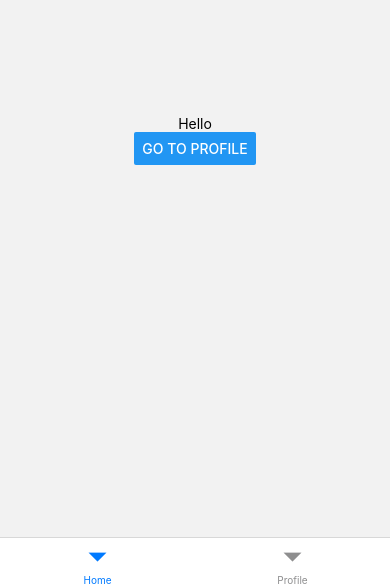
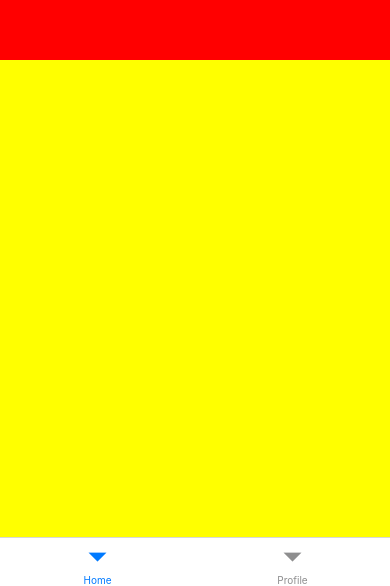
Before and after one commit to vasuAI/POC-s, a React Native app: screen / in a window 390 px wide. Shown: the part 258-844 px from the top of the page. Built offline with nearby package versions, Linux system fonts and the light colour scheme.

Commit message:
flex-box example.

```diff
--- a/src/screens/home/index.tsx
+++ b/src/screens/home/index.tsx
@@ -1,6 +1,6 @@
-import {View, Text, Button} from 'react-native';
+import {View, Text, Button, StyleSheet} from 'react-native';
 import React from 'react';
-import styles from './styles';
+// import styles from './styles';
 import strings from '../../utils/string';
 import {ScreenNames} from '../../navigator/screenNames';
 import {useNavigation} from '@react-navigation/native';
@@ -9,27 +9,23 @@ const Home = () => {
   const navigation: any = useNavigation();
   const navigate = () => {
     // navigation.navigate(ScreenNames.BottomTab, {screen: ScreenNames.Profile});
-    navigation.navigate(
-      ScreenNames.BottomTab,
-      {screen: ScreenNames.Profile},
-      {params},
-    );
-    navigation.navigate(
-      ScreenNames.BottomTab,
-      {screen: ScreenNames.Profile},
-      params,
-    );
-    navigation.navigate(ScreenNames.BottomTab, {
-      screen: ScreenNames.Profile,
-      params,
-    });
+    navigation.navigate(ScreenNames.Profile);
   };
   return (
-    <View style={styles.root}>
-      <Text>{strings.hello}</Text>
-      <Button title="Go to Profile" onPress={navigate} />
+    <View style={styles.main}>
+      <View style={styles.red} />
+      <View style={styles.yellow} />
+
+      {/* <Text>{strings.hello}</Text>
+      <Button title="Go to Profile" onPress={navigate} /> */}
     </View>
   );
 };
 
 export default Home;
+
+const styles = StyleSheet.create({
+  main: {flex: 1, backgroundColor: 'orange'},
+  red: {flex: 0.4, backgroundColor: 'red'},
+  yellow: {flex: 0.6, backgroundColor: 'yellow'},
+});
--- a/src/screens/profile/index.tsx
+++ b/src/screens/profile/index.tsx
@@ -1,20 +1,28 @@
-import {View, Text, Button} from 'react-native';
+import {View, Text, Button, StyleSheet, SafeAreaView} from 'react-native';
 import React from 'react';
 import styles from '../home/styles';
 import {useNavigation} from '@react-navigation/native';
 import {ScreenNames} from '../../navigator/screenNames';
 
 const Profile = () => {
-  const navigation = useNavigation();
+  const navigation: any = useNavigation();
   const navigate = () => {
-    navigation.navigate(ScreenNames.Home);
+    navigation.navigate('Home');
   };
   return (
-    <View style={styles.root}>
-      <Text>Profile</Text>
-      <Button title="Go to Home" onPress={navigate} />
-    </View>
+    <SafeAreaView style={style.root}>
+      <View style={style.redBox} />
+      <View style={style.yellowBox} />
+      <View style={style.greenBox} />
+    </SafeAreaView>
   );
 };
 
 export default Profile;
+
+const style = StyleSheet.create({
+  root: {flex: 1, flexDirection: 'row', alignItems: 'center'},
+  redBox: {width: 50, height: 50, backgroundColor: 'red'},
+  yellowBox: {width: 50, height: 50, backgroundColor: 'yellow'},
+  greenBox: {width: 50, height: 50, backgroundColor: 'green'},
+});
```
